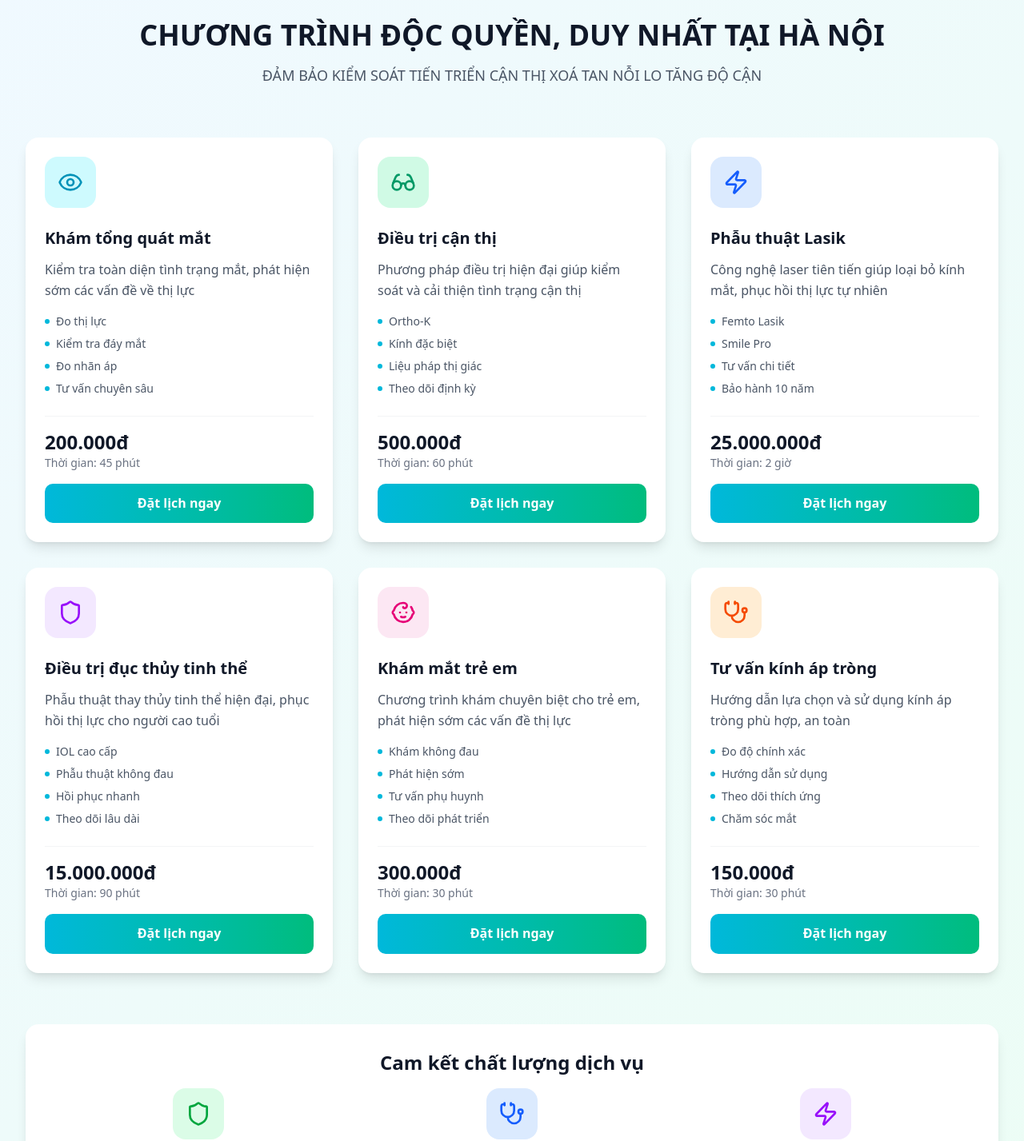
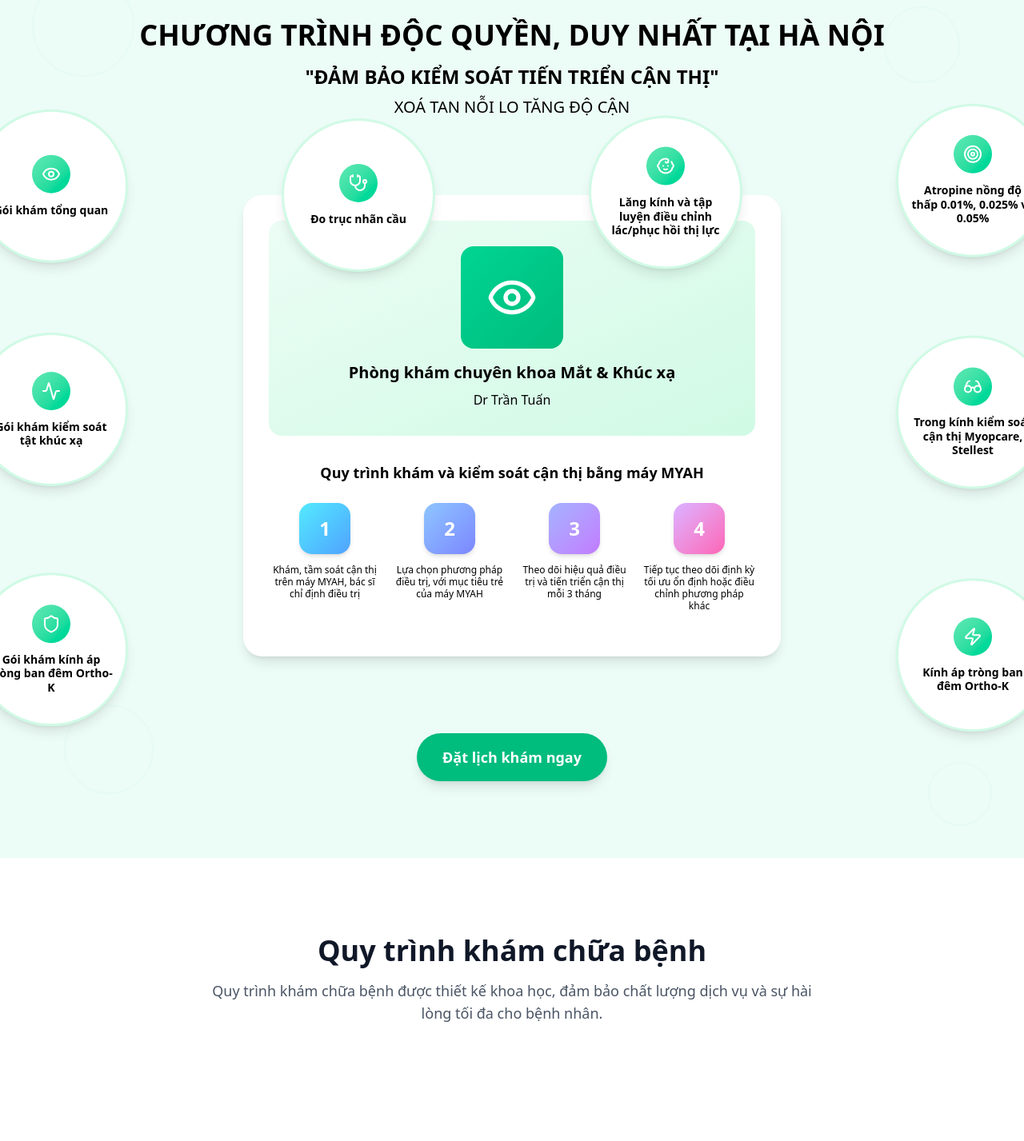
Before and after one commit to Ntiendat-2k3/LandingPageClinic, a React (Vite) app: page / in a window 1280 px wide. Shown: the part 2480-3907 px from the top of the page at 80% size. Built offline with nearby package versions, Linux system fonts and the light colour scheme.

Commit message:
fix section 3

```diff
--- a/src/components/sections/ServicesSection.tsx
+++ b/src/components/sections/ServicesSection.tsx
@@ -1,160 +1,211 @@
-import { Eye, Glasses, Zap, Baby, Stethoscope, Shield } from "lucide-react";
-import { useScrollToSection } from "../../hooks/useScrollToSection";
-import type { ServiceItem } from "../../types";
-import SectionHeader from "../ui/SectionHeader";
-import ServiceCard from "../ui/ServiceCard";
-import StatCard from "../ui/StatCard";
+"use client"
+
+import { Eye, Glasses, Zap, Baby, Stethoscope, Shield, Activity, Target } from "lucide-react"
+import { useScrollToSection } from "../../hooks/useScrollToSection"
 
 const ServicesSection = () => {
-  const scrollToSection = useScrollToSection();
+  const scrollToSection = useScrollToSection()
 
-  const services: ServiceItem[] = [
+  const servicePackages = [
     {
       icon: Eye,
-      title: "Khám tổng quát mắt",
-      description:
-        "Kiểm tra toàn diện tình trạng mắt, phát hiện sớm các vấn đề về thị lực",
-      features: [
-        "Đo thị lực",
-        "Kiểm tra đáy mắt",
-        "Đo nhãn áp",
-        "Tư vấn chuyên sâu",
-      ],
-      price: "200.000đ",
-      duration: "45 phút",
-      color: "cyan",
+      title: "Gói khám tổng quan",
+      position: "top-left",
+      delay: "0s",
+    },
+    {
+      icon: Target,
+      title: "Atropine nồng độ thấp 0.01%, 0.025% và 0.05%",
+      position: "top-right",
+      delay: "0.5s",
+    },
+    {
+      icon: Activity,
+      title: "Gói khám kiểm soát tật khúc xạ",
+      position: "middle-left",
+      delay: "1s",
     },
     {
       icon: Glasses,
-      title: "Điều trị cận thị",
-      description:
-        "Phương pháp điều trị hiện đại giúp kiểm soát và cải thiện tình trạng cận thị",
-      features: [
-        "Ortho-K",
-        "Kính đặc biệt",
-        "Liệu pháp thị giác",
-        "Theo dõi định kỳ",
-      ],
-      price: "500.000đ",
-      duration: "60 phút",
-      color: "emerald",
+      title: "Trong kính kiểm soát cận thị Myopcare, Stellest",
+      position: "middle-right",
+      delay: "1.5s",
+    },
+    {
+      icon: Shield,
+      title: "Gói khám kính áp tròng ban đêm Ortho-K",
+      position: "bottom-left",
+      delay: "2s",
     },
     {
       icon: Zap,
-      title: "Phẫu thuật Lasik",
-      description:
-        "Công nghệ laser tiên tiến giúp loại bỏ kính mắt, phục hồi thị lực tự nhiên",
-      features: [
-        "Femto Lasik",
-        "Smile Pro",
-        "Tư vấn chi tiết",
-        "Bảo hành 10 năm",
-      ],
-      price: "25.000.000đ",
-      duration: "2 giờ",
-      color: "blue",
+      title: "Kính áp tròng ban đêm Ortho-K",
+      position: "bottom-right",
+      delay: "2.5s",
     },
     {
-      icon: Shield,
-      title: "Điều trị đục thủy tinh thể",
-      description:
-        "Phẫu thuật thay thủy tinh thể hiện đại, phục hồi thị lực cho người cao tuổi",
-      features: [
-        "IOL cao cấp",
-        "Phẫu thuật không đau",
-        "Hồi phục nhanh",
-        "Theo dõi lâu dài",
-      ],
-      price: "15.000.000đ",
-      duration: "90 phút",
-      color: "purple",
+      icon: Stethoscope,
+      title: "Đo trục nhãn cầu",
+      position: "top-center-left",
+      delay: "3s",
     },
     {
       icon: Baby,
-      title: "Khám mắt trẻ em",
-      description:
-        "Chương trình khám chuyên biệt cho trẻ em, phát hiện sớm các vấn đề thị lực",
-      features: [
-        "Khám không đau",
-        "Phát hiện sớm",
-        "Tư vấn phụ huynh",
-        "Theo dõi phát triển",
-      ],
-      price: "300.000đ",
-      duration: "30 phút",
-      color: "pink",
+      title: "Lăng kính và tập luyện điều chỉnh lác/phục hồi thị lực",
+      position: "top-center-right",
+      delay: "3.5s",
+    },
+  ]
+
+  const myahSteps = [
+    {
+      number: "1",
+      title: "Khám, tầm soát cận thị trên máy MYAH, bác sĩ chỉ định điều trị",
+      color: "from-cyan-300 to-blue-400",
     },
     {
-      icon: Stethoscope,
-      title: "Tư vấn kính áp tròng",
-      description:
-        "Hướng dẫn lựa chọn và sử dụng kính áp tròng phù hợp, an toàn",
-      features: [
-        "Đo độ chính xác",
-        "Hướng dẫn sử dụng",
-        "Theo dõi thích ứng",
-        "Chăm sóc mắt",
-      ],
-      price: "150.000đ",
-      duration: "30 phút",
-      color: "orange",
+      number: "2",
+      title: "Lựa chọn phương pháp điều trị, với mục tiêu trẻ của máy MYAH",
+      color: "from-blue-300 to-indigo-400",
     },
-  ];
+    {
+      number: "3",
+      title: "Theo dõi hiệu quả điều trị và tiến triển cận thị mỗi 3 tháng",
+      color: "from-indigo-300 to-purple-400",
+    },
+    {
+      number: "4",
+      title: "Tiếp tục theo dõi định kỳ tối ưu ổn định hoặc điều chỉnh phương pháp khác",
+      color: "from-purple-300 to-pink-400",
+    },
+  ]
 
   return (
-    <section id="services" className="section-padding bg-gradient-secondary">
-      <div className="container mx-auto container-padding">
-        <SectionHeader
-          title="CHƯƠNG TRÌNH ĐỘC QUYỀN, DUY NHẤT TẠI HÀ NỘI"
-          description="ĐẢM BẢO KIỂM SOÁT TIẾN TRIỂN CẬN THỊ
-XOÁ TAN NỖI LO TĂNG ĐỘ CẬN"
-        />
+    <section
+      id="services"
+      className="section-padding relative overflow-hidden"
+      style={{ backgroundColor: "rgb(236, 252, 247)" }}
+    >
+      <style jsx>{`
+        @keyframes float {
+          0%, 100% { transform: translateY(0px); }
+          50% { transform: translateY(-20px); }
+        }
+        .float-animation {
+          animation: float 4s ease-in-out infinite;
+        }
+      `}</style>
 
-        <div className="grid grid-cols-1 md:grid-cols-2 lg:grid-cols-3 gap-8">
-          {services.map((service, index) => (
-            <ServiceCard
-              key={index}
-              service={service}
-              showPrice={true}
-              onButtonClick={() => scrollToSection("booking")}
-            />
-          ))}
+      <div className="absolute inset-0 opacity-5">
+        <div className="absolute top-10 left-10 w-32 h-32 rounded-full border-2 border-emerald-300"></div>
+        <div className="absolute top-20 right-20 w-24 h-24 rounded-full border-2 border-emerald-300"></div>
+        <div className="absolute bottom-20 left-20 w-28 h-28 rounded-full border-2 border-emerald-300"></div>
+        <div className="absolute bottom-10 right-10 w-20 h-20 rounded-full border-2 border-emerald-300"></div>
+      </div>
+
+      <div className="container mx-auto container-padding relative z-10">
+        <div className="text-center mb-16">
+          <div className="mb-8">
+            <h2 className="font-space-grotesk text-3xl md:text-4xl font-bold text-black mb-4">
+              CHƯƠNG TRÌNH ĐỘC QUYỀN, DUY NHẤT TẠI HÀ NỘI
+            </h2>
+            <p className="text-xl md:text-2xl text-black font-semibold">"ĐẢM BẢO KIỂM SOÁT TIẾN TRIỂN CẬN THỊ"</p>
+            <p className="text-lg md:text-xl text-black mt-2">XOÁ TAN NỖI LO TĂNG ĐỘ CẬN</p>
+          </div>
         </div>
 
-        {/* Additional Info */}
-        <div className="mt-16 text-center">
-          <div className="bg-white rounded-2xl p-8 shadow-lg">
-            <h3 className="font-space-grotesk text-2xl font-bold text-gray-900 mb-4">
-              Cam kết chất lượng dịch vụ
-            </h3>
-            <div className="grid grid-cols-1 md:grid-cols-3 gap-6">
-              <StatCard
-                icon={Shield}
-                value="Bảo hành"
-                label="dịch vụ"
-                description="Cam kết chất lượng"
-                color="green"
-              />
-              <StatCard
-                icon={Stethoscope}
-                value="10+ năm"
-                label="Kinh nghiệm"
-                description="Bác sĩ chuyên khoa"
-                color="blue"
-              />
-              <StatCard
-                icon={Zap}
-                value="Hiện đại"
-                label="Công nghệ"
-                description="Thiết bị nhập khẩu"
-                color="purple"
-              />
+        <div className="relative max-w-6xl mx-auto">
+          {/* Service packages positioned around the edges */}
+          <div className="absolute inset-0 z-20">
+            {servicePackages.map((pkg, index) => {
+              const Icon = pkg.icon
+              let positionClasses = ""
+
+              switch (pkg.position) {
+                case "top-left":
+                  positionClasses = "top-0 left-0 -translate-x-1/2 -translate-y-1/2"
+                  break
+                case "top-right":
+                  positionClasses = "top-0 right-0 translate-x-1/2 -translate-y-1/2"
+                  break
+                case "top-center-left":
+                  positionClasses = "top-0 left-1/3 -translate-x-1/2 -translate-y-1/2"
+                  break
+                case "top-center-right":
+                  positionClasses = "top-0 right-1/3 translate-x-1/2 -translate-y-1/2"
+                  break
+                case "middle-left":
+                  positionClasses = "top-1/2 left-0 -translate-x-1/2 -translate-y-1/2"
+                  break
+                case "middle-right":
+                  positionClasses = "top-1/2 right-0 translate-x-1/2 -translate-y-1/2"
+                  break
+                case "bottom-left":
+                  positionClasses = "bottom-0 left-0 -translate-x-1/2 translate-y-1/2"
+                  break
+                case "bottom-right":
+                  positionClasses = "bottom-0 right-0 translate-x-1/2 translate-y-1/2"
+                  break
+              }
+
+              return (
+                <div
+                  key={index}
+                  className={`absolute ${positionClasses} w-48 h-48 bg-white rounded-full shadow-lg border-3 border-emerald-100 flex flex-col items-center justify-center p-4 hover:scale-105 transition-transform duration-300 cursor-pointer float-animation`}
+                  style={{ animationDelay: pkg.delay }}
+                  onClick={() => scrollToSection("booking")}
+                >
+                  <div className="w-12 h-12 bg-gradient-to-br from-emerald-300 to-emerald-400 rounded-full flex items-center justify-center mb-3">
+                    <Icon className="w-6 h-6 text-white" />
+                  </div>
+                  <p className="text-sm font-semibold text-black text-center leading-tight">{pkg.title}</p>
+                </div>
+              )
+            })}
+          </div>
+
+          <div className="bg-white rounded-3xl shadow-lg p-8 mx-auto max-w-2xl relative z-10 mt-24 mb-24">
+            {/* Medical equipment image placeholder */}
+            <div className="bg-gradient-to-br from-emerald-50 to-emerald-100 rounded-2xl p-8 mb-8 text-center">
+              <div className="w-32 h-32 bg-gradient-to-br from-emerald-400 to-emerald-500 rounded-2xl mx-auto mb-4 flex items-center justify-center">
+                <Eye className="w-16 h-16 text-white" />
+              </div>
+              <h3 className="text-xl font-bold text-black mb-2">Phòng khám chuyên khoa Mắt & Khúc xạ</h3>
+              <p className="text-black">Dr Trần Tuấn</p>
+            </div>
+
+            {/* MYAH Process Steps */}
+            <div className="mb-6">
+              <h4 className="text-lg font-bold text-center text-black mb-6">
+                Quy trình khám và kiểm soát cận thị bằng máy MYAH
+              </h4>
+              <div className="grid grid-cols-2 md:grid-cols-4 gap-4">
+                {myahSteps.map((step, index) => (
+                  <div key={index} className="text-center">
+                    <div
+                      className={`w-16 h-16 bg-gradient-to-br ${step.color} rounded-2xl flex items-center justify-center mx-auto mb-3 shadow-md`}
+                    >
+                      <span className="text-2xl font-bold text-white">{step.number}</span>
+                    </div>
+                    <p className="text-xs text-black leading-tight">{step.title}</p>
+                  </div>
+                ))}
+              </div>
             </div>
           </div>
         </div>
+
+        <div className="text-center mt-16">
+          <button
+            onClick={() => scrollToSection("booking")}
+            className="bg-emerald-500 text-white px-8 py-4 rounded-full font-bold text-lg shadow-lg hover:shadow-xl hover:scale-105 hover:bg-emerald-600 transition-all duration-300"
+          >
+            Đặt lịch khám ngay
+          </button>
+        </div>
       </div>
     </section>
-  );
-};
+  )
+}
 
-export default ServicesSection;
+export default ServicesSection
```
